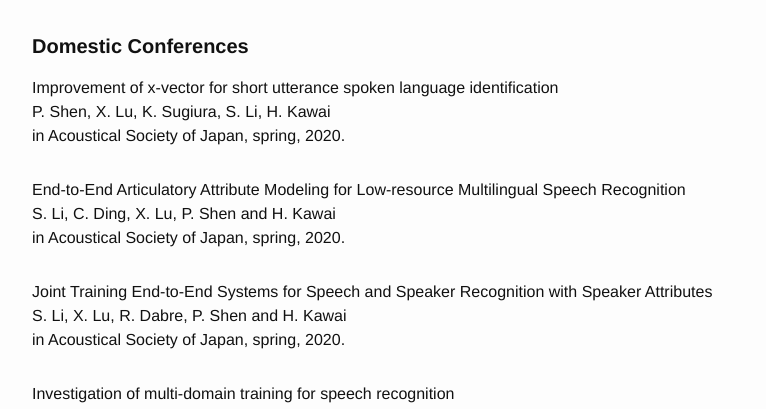
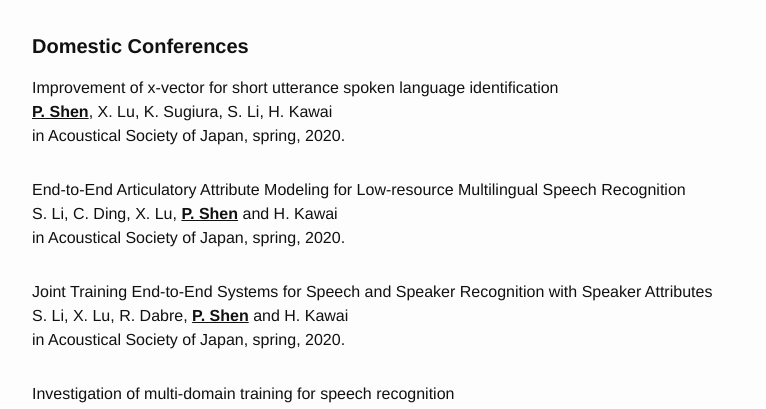
Before and after one commit to sinpycn/sinpycn.github.io, a Jekyll site: the page built from publications.md, in a window 1280 px wide and 900 px high, scrolled down 3249 px. Shown: the part 157-566 px from the top of the window, without its empty margins (238-1004 px from the left). Built offline with Jekyll 4.4.1, drawn with Linux system fonts in a browser that asks for light colours.

```diff
--- a/publications.md
+++ b/publications.md
@@ -184,17 +184,17 @@ In The 9th International Conference on Auditory-Visual Speech Processing (AVSP),
 
 <li>
 Improvement of x-vector for short utterance spoken language identification<br>
-P. Shen, X. Lu, K. Sugiura, S. Li, H. Kawai<br>
+<u><b>P. Shen</b></u>, X. Lu, K. Sugiura, S. Li, H. Kawai<br>
 in Acoustical Society of Japan, spring, 2020.<br>
 </li>
 <li>
 End-to-End Articulatory Attribute Modeling for Low-resource Multilingual Speech Recognition<br>
-S. Li, C. Ding, X. Lu, P. Shen and H. Kawai<br>
+S. Li, C. Ding, X. Lu, <u><b>P. Shen</b></u> and H. Kawai<br>
 in Acoustical Society of Japan, spring, 2020.<br>
 </li>
 <li>
 Joint Training End-to-End Systems for Speech and Speaker Recognition with Speaker Attributes<br>
-S. Li, X. Lu, R. Dabre, P. Shen and H. Kawai<br>
+S. Li, X. Lu, R. Dabre, <u><b>P. Shen</b></u> and H. Kawai<br>
 in Acoustical Society of Japan, spring, 2020.<br>
 </li>
 <li>
```
